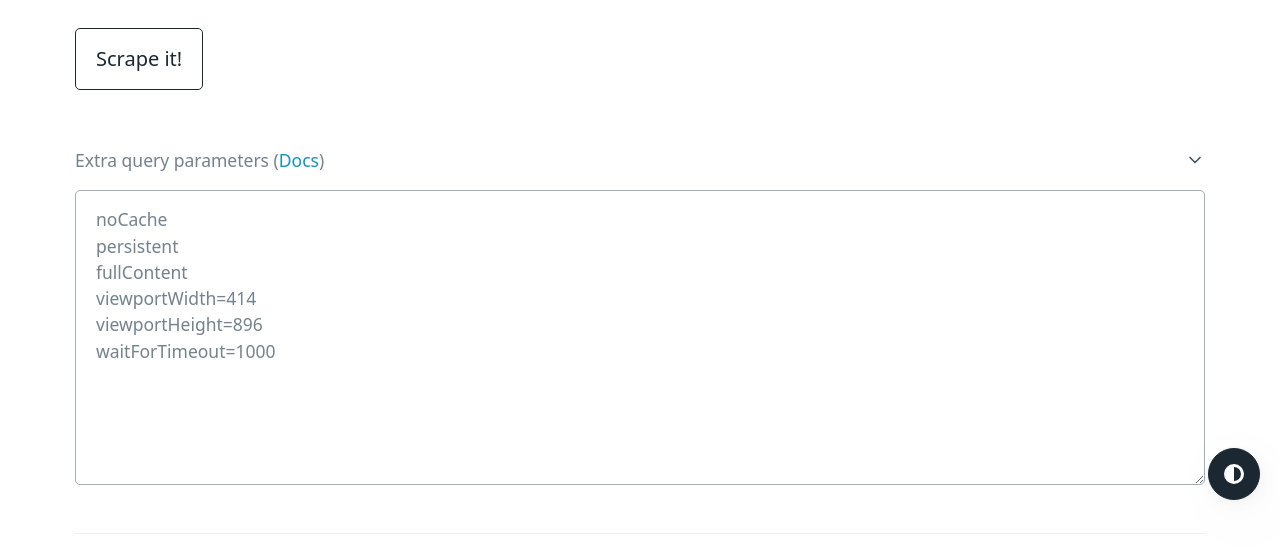
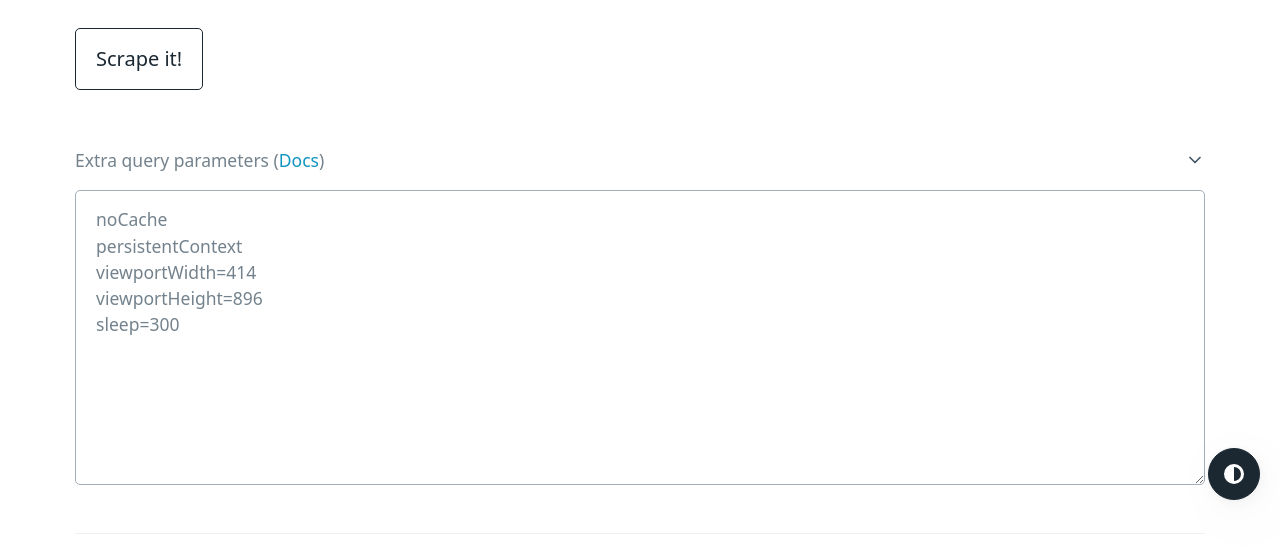
Before and after one commit to amerkurev/scrapper, a Flask app: page / in a window 1280 px wide, after a click that opens the changed part. Shown: the part 280-837 px from the top of the page. Run offline with Flask 2, Linux system fonts and the light colour scheme.

Commit message:
set playwright settings

```diff
--- a/app/argutil.py
+++ b/app/argutil.py
@@ -80,18 +80,27 @@ OPTIONS = (
 
     # Launches browser that uses persistent storage located at user_data_dir.
     # User Data Directory stores browser session data like cookies and local storage.
-    ('persistent', (is_present,), False),
-
-    # Waits for the given timeout in milliseconds before parsing the article.
-    # In many cases, a timeout is not necessary. However, for some websites, it can be quite useful, such as with the Bloomberg site
-    # where it was necessary to set a timeout of up to 10 seconds. Other waiting mechanisms,
-    # such as network events or waiting for selector visibility, are not currently supported.
+    ('persistentContext', (is_present,), False),
+    # Maximum operation time to navigate to the page in milliseconds; defaults to 30000 (30 seconds). Pass 0 to disable the timeout.
+    ('timeout', (is_number, gte(0)), 30000),
+    # Waits for the given timeout in milliseconds before parsing the article, and after the page has loaded.
+    # In many cases, a sleep timeout is not necessary. However, for some websites, it can be quite useful.
+    # Other waiting mechanisms, such as network events or waiting for selector visibility, are not currently supported.
     # The default value is 300 milliseconds.
-    ('waitForTimeout', (is_number, gte(0)), 300),
-    # The viewport width in pixels. The default value is 414.
+    ('sleep', (is_number, gte(0)), 300),
+    # The viewport width in pixels. The default value is 414 (iPhone 11 Viewport).
     ('viewportWidth', (is_number, gt(0)), 414),
-    # The viewport height in pixels. The default value is 896.
+    # The viewport height in pixels. The default value is 896 (iPhone 11 Viewport).
     ('viewportHeight', (is_number, gt(0)), 896),
+    # Emulates consistent window screen size available inside web page via window.screen. Is only used when the viewport is set.
+    # The page width in pixels. Defaults to 828 (iPhone 11 Resolution).
+    ('screenWidth', (is_number, gt(0)), 828),
+    # The page height in pixels. Defaults to 1792 (iPhone 11 Resolution).
+    ('screenHeight', (is_number, gt(0)), 1792),
+    # Whether to ignore HTTPS errors when sending network requests. Defaults to not ignore.
+    ('ignoreHttpsErrors', (is_present,), False),
+    # Specific user agent. Example: Mozilla/5.0 (Macintosh; Intel Mac OS X 10_15_4) AppleWebKit/537.36 (KHTML, like Gecko) Chrome/81.0.4044.138 Safari/537.36
+    ('userAgent', (), None),
 
     # # # Readability settings:
 
--- a/app/main.py
+++ b/app/main.py
@@ -72,9 +72,18 @@ def parse():
         # https://playwright.dev/python/docs/api/class-browsertype
         browser_args = {
             'bypass_csp': True,
-            'viewport': {'width': args.viewport_width, 'height': args.viewport_height},
+            'viewport': {
+                'width': args.viewport_width,
+                'height': args.viewport_height,
+            },
+            'screen':  {
+                'width': args.screen_width,
+                'height': args.screen_height,
+            },
+            'ignore_https_errors': args.ignore_https_errors,
+            'user_agent': args.user_agent,
         }
-        if args.persistent:
+        if args.persistent_context:
             context = playwright.firefox.launch_persistent_context(
                 headless=True,
                 user_data_dir=USER_DATA_DIR,
@@ -86,11 +95,11 @@ def parse():
 
         # https://playwright.dev/python/docs/api/class-page
         page = context.new_page()
-        page.goto(args.url)
+        page.goto(args.url, timeout=args.timeout)
         page_content = page.content()
 
         # Waits for the given timeout in milliseconds
-        page.wait_for_timeout(args.wait_for_timeout)
+        page.wait_for_timeout(args.sleep)
 
         p = urlparse(request.base_url)
         scheme = p.scheme
--- a/app/templates/index.html
+++ b/app/templates/index.html
@@ -50,7 +50,7 @@
         <div>
           <details id="query-params-details">
             <summary><small>Extra query parameters (<a href="https://github.com/amerkurev/scrapper" target="_blank">Docs</a>)</small></summary>
-            <textarea id="query-params" rows="10" cols="50" placeholder="noCache&#10;persistent&#10;fullContent&#10;viewportWidth=414&#10;viewportHeight=896&#10;waitForTimeout=1000"></textarea>
+            <textarea id="query-params" rows="10" cols="50" placeholder="noCache&#10;persistentContext&#10;viewportWidth=414&#10;viewportHeight=896&#10;sleep=300"></textarea>
           </details>
         </div>
         <br>
--- a/static/scrape-it.js
+++ b/static/scrape-it.js
@@ -89,6 +89,8 @@
     }
 
     // code below is executed when the page loads...
+    url.value = localStorage.getItem('url') || "";
+    queryParams.value = localStorage.getItem('queryParams') || "";
     updateSnippet();
 
     // add event listeners to the url and query params fields to update the snippet and save to local storage
```
